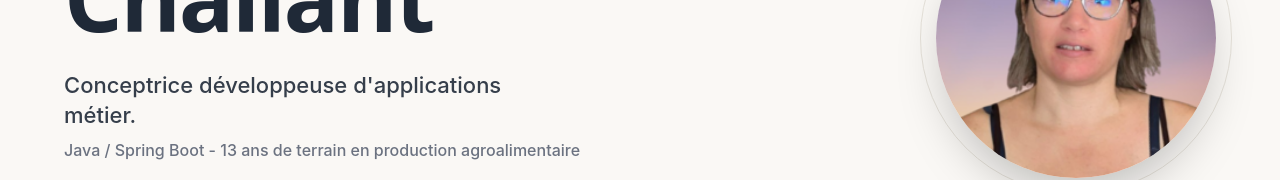
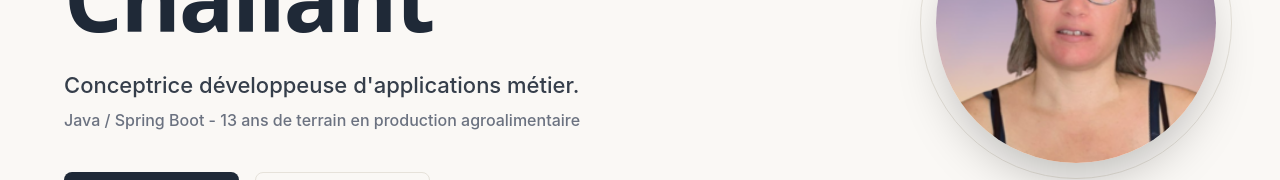
Before and after one commit to Laeti-Challant/Laeti-Challant.github.io, a Nuxt app: page / in a window 1280 px wide. Shown: the part 352-532 px from the top of the page. Built offline with nearby package versions, Linux system fonts and the light colour scheme; no server answers.

Commit message:
style(hero): keep tagline on one line on desktop and balance it on mobile

```diff
--- a/components/HeroSection.vue
+++ b/components/HeroSection.vue
@@ -18,7 +18,7 @@
         Laetitia<br />Challant
       </h1>
 
-      <p class="text-xl md:text-[22px] leading-snug text-text-dark/90 max-w-[480px] font-medium mb-2">
+      <p class="text-xl md:text-[22px] leading-snug text-text-dark/90 max-w-[540px] text-balance font-medium mb-2">
         Conceptrice développeuse d'applications métier.
       </p>
       <p class="text-base text-text-light font-medium mb-10">
```
